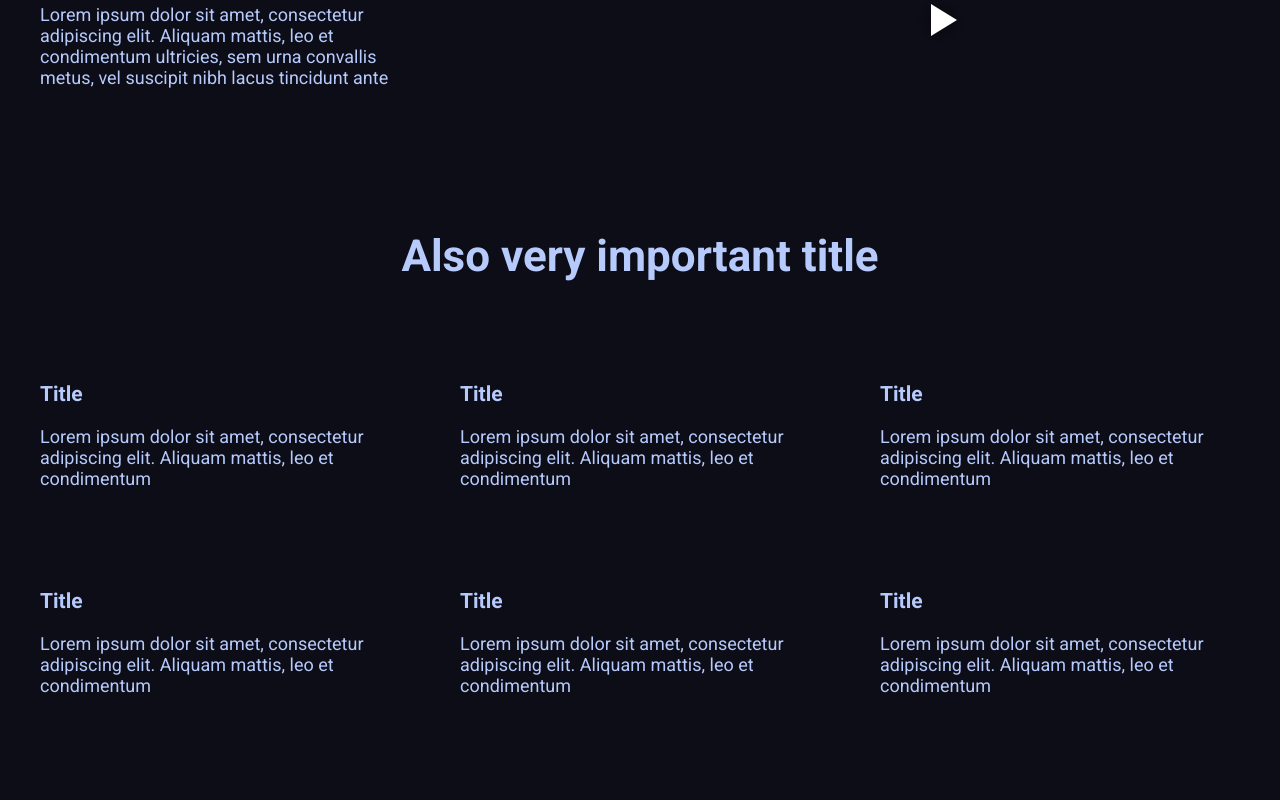
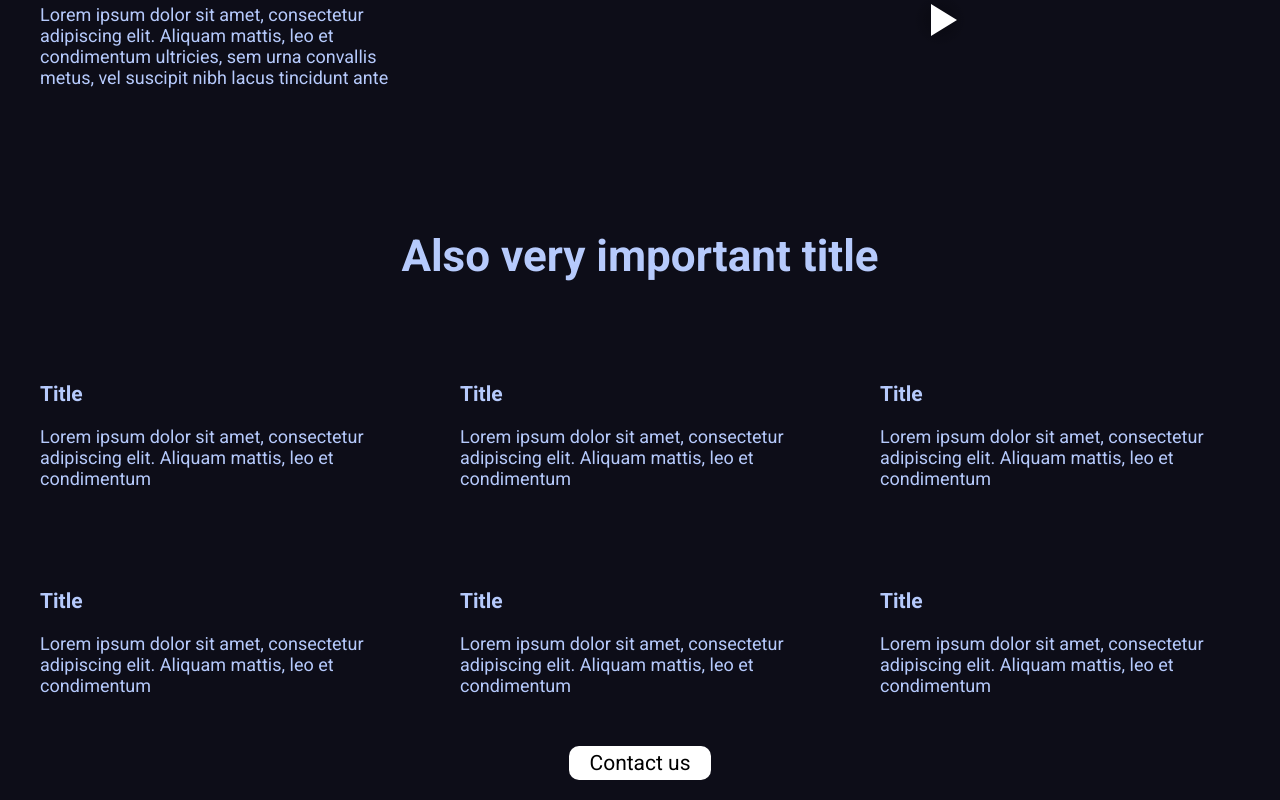
Before and after one commit to sparkkkd/cadex-task, a React (Vite) app: page / in a window 1280 px wide. Shown: the part 228-1028 px from the top of the page. Before the commit the page ends 944 px from the top, so only its background shows below. Built offline with nearby package versions, Linux system fonts and the light colour scheme; no server answers.

Commit message:
Button component / Features section adaptive

```diff
--- /dev/null
+++ b/src/UI/MainButton/Button.module.sass
@@ -0,0 +1,11 @@
+.contact
+  font-size: 21px
+  background-color: #ffffff
+  text-decoration: none
+  color: #000
+  padding: 5px 20px
+  border-radius: 10px
+
+@media screen and ( max-width: 505px )
+  .contact
+    font-size: 16px
--- /dev/null
+++ b/src/UI/MainButton/Button.tsx
@@ -0,0 +1,16 @@
+import { Link } from 'react-router-dom'
+
+import styles from './Button.module.sass'
+
+export interface MainButtonProps {
+	link: string
+	text: string
+}
+
+export default function MainButton({ link, text }: MainButtonProps) {
+	return (
+		<Link to={link} className={styles.contact}>
+			{text}
+		</Link>
+	)
+}
--- a/src/components/Features/Features.module.sass
+++ b/src/components/Features/Features.module.sass
@@ -11,6 +11,7 @@
   font-size: 44px
 
 .featuresContainer
+  margin-bottom: 50px
   display: flex
   justify-content: space-between
   align-items: center
--- a/src/components/Features/Features.tsx
+++ b/src/components/Features/Features.tsx
@@ -1,3 +1,4 @@
+import Button from '../../UI/MainButton/Button'
 import styles from './Features.module.sass'
 
 import { FEATURES } from './constant'
@@ -14,6 +15,7 @@ export default function Features() {
 					</div>
 				))}
 			</div>
+			<Button link='/contacts' text='Contact us' />
 		</div>
 	)
 }
--- a/src/components/Header/Header.module.sass
+++ b/src/components/Header/Header.module.sass
@@ -14,17 +14,6 @@
   text-decoration: none
   color: inherit
 
-.contact
-  font-size: 21px
-  background-color: #ffffff
-  text-decoration: none
-  color: #000
-  padding: 5px 20px
-  border-radius: 10px
-
 @media screen and ( max-width: 505px )
   .logo
     font-size: 24px
-
-  .contact
-    font-size: 16px
--- a/src/components/Header/Header.tsx
+++ b/src/components/Header/Header.tsx
@@ -1,3 +1,4 @@
+import Button from '../../UI/MainButton/Button'
 import styles from './Header.module.sass'
 
 import { Link } from 'react-router-dom'
@@ -8,9 +9,7 @@ export default function Header() {
 			<Link className={styles.logo} to={`/`}>
 				Some company
 			</Link>
-			<Link className={styles.contact} to={`/contacts`}>
-				Contact us
-			</Link>
+			<Button link='/contacts' text='Contact us' />
 		</div>
 	)
 }
```
